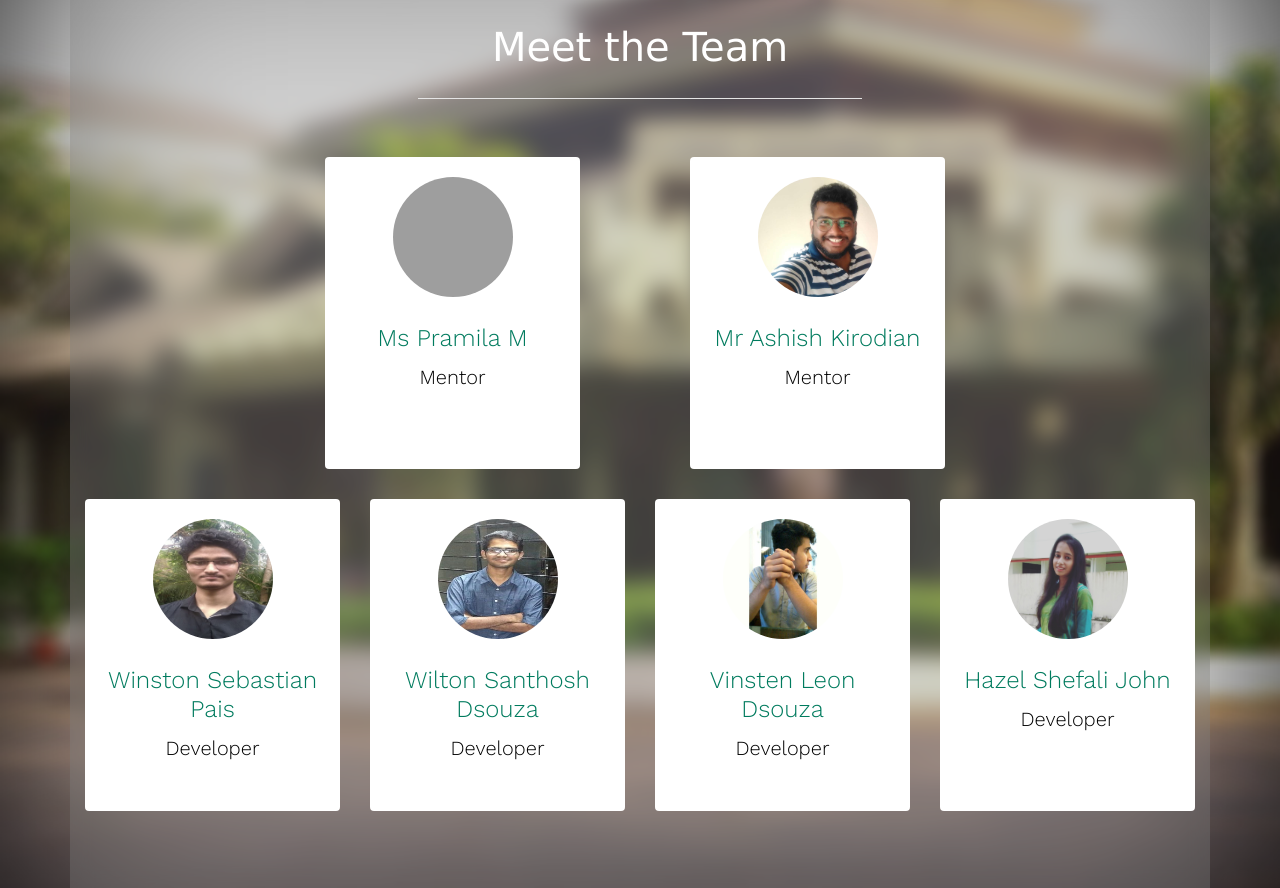
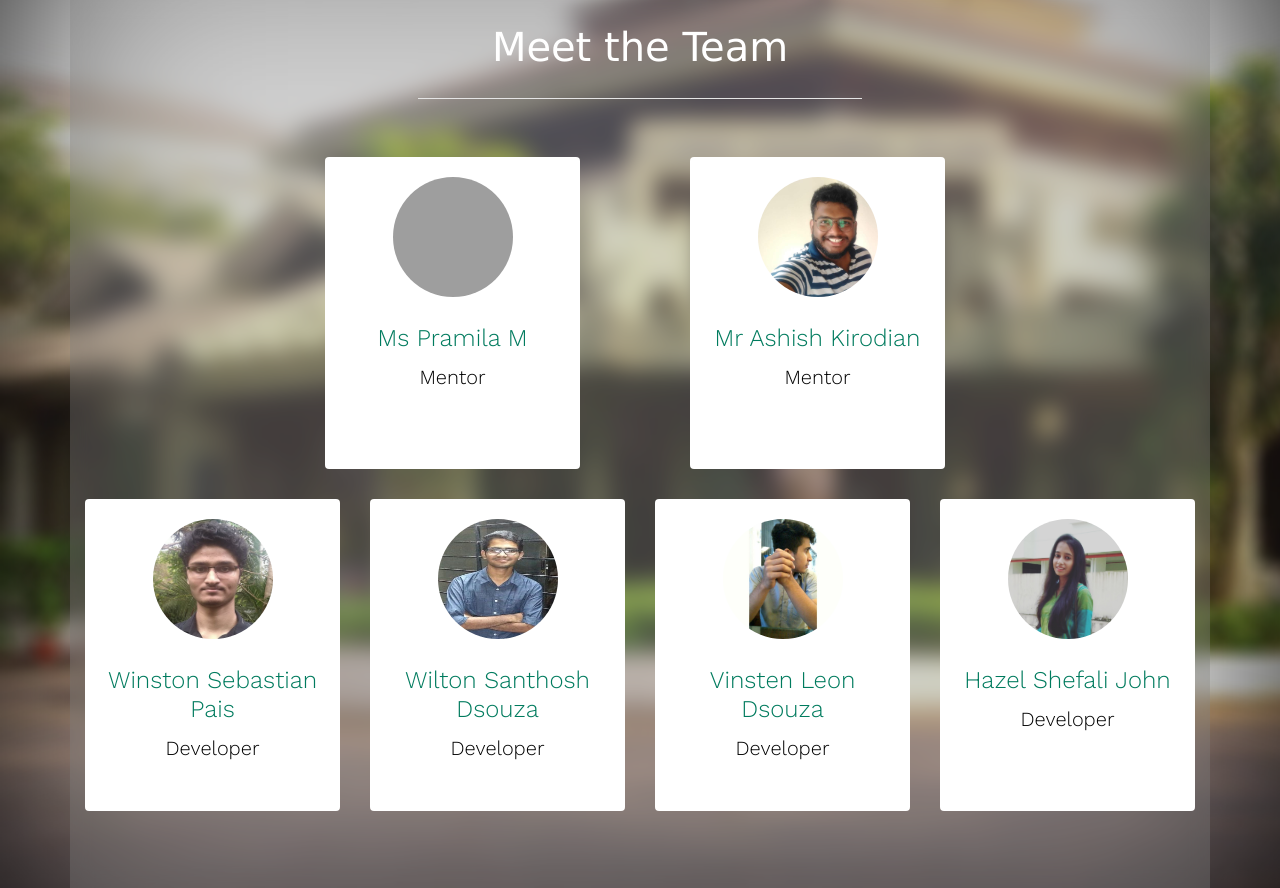
Before and after one commit to WinstonPais/MarksWebScraping, a Django app: page /mainApp/developer/ in a window 1280 px wide. Shown: the part 113-1001 px from the top of the page. Run offline with Django 3.2, Linux system fonts and the light colour scheme; some libraries are stand-ins or nearby versions; some web fonts are replaced; grey boxes are pictures that could not be loaded.

Commit message:
img winston

```diff
--- a/template/mainApp/developer.html
+++ b/template/mainApp/developer.html
@@ -310,7 +310,7 @@ section .section-title {
                         <div class="frontside">
                             <div class="card">
                                 <div class="card-body text-center">
-                                    <p><img class=" img-fluid" src="{% static 'images/Winston2.jpeg'%}" alt="card image"></p>
+                                    <p><img class=" img-fluid" src="{% static 'images/image1.jpeg'%}" alt="card image"></p>
                                     <br>
                                     <h4 class="card-title">Winston Sebastian Pais</h4>
                                     <h5 class="card-text">Developer</h5>
```
Also changed, not shown: static/images/image.jpeg (added), static/images/image1.jpeg (added).
